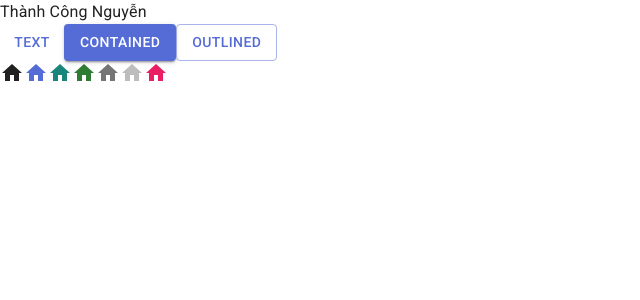
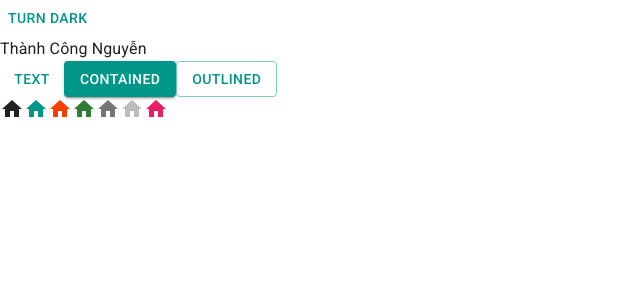
Before and after one commit to Thanh-Cong0602/trello-web-base, a React (Vite) app: page / in a window 1280 px wide. Shown: the top 300 px of the page, without its empty margins (0-640 px from the left). Built offline with nearby package versions, Linux system fonts and the light colour scheme.

Commit message:
[Lecture 12] Understand how to implement Dark Mode & Light Mode in MUI

```diff
--- a/index.html
+++ b/index.html
@@ -4,7 +4,7 @@
     <meta charset="UTF-8" />
     <link rel="icon" type="image/svg+xml" href="/vite.svg" />
     <meta name="viewport" content="width=device-width, initial-scale=1.0" />
-    <title>Vite + React</title>
+    <title>Trello Web</title>
     <link rel="stylesheet" href="https://fonts.googleapis.com/css2?family=Roboto:wght@300;400;500;700&display=swap" />
   </head>
   <body>
--- a/package.json
+++ b/package.json
@@ -13,7 +13,7 @@
     "@emotion/react": "^11.13.3",
     "@emotion/styled": "^11.13.0",
     "@mui/icons-material": "^6.1.6",
-    "@mui/material": "^6.1.6",
+    "@mui/material": "^5.13.1",
     "react": "^18.3.1",
     "react-dom": "^18.3.1"
   },
--- a/src/App.jsx
+++ b/src/App.jsx
@@ -1,10 +1,25 @@
 import HomeIcon from '@mui/icons-material/Home'
+import { useColorScheme } from '@mui/material'
 import Button from '@mui/material/Button'
 import { pink } from '@mui/material/colors'
+
+function ModeToggle() {
+  const { mode, setMode } = useColorScheme()
+  return (
+    <Button
+      onClick={() => {
+        setMode(mode === 'light' ? 'dark' : 'light')
+      }}
+    >
+      {mode === 'light' ? 'Turn dark' : 'Turn light'}
+    </Button>
+  )
+}
 
 function App() {
   return (
     <>
+      <ModeToggle />
       <div>Thành Công Nguyễn</div>
       <Button variant='text'>Text</Button>
       <Button variant='contained'>Contained</Button>
--- a/src/main.jsx
+++ b/src/main.jsx
@@ -1,5 +1,5 @@
 import CssBaseline from '@mui/material/CssBaseline'
-import { ThemeProvider } from '@mui/material/styles'
+import { Experimental_CssVarsProvider as CssVarsProvider } from '@mui/material/styles'
 import { StrictMode } from 'react'
 import { createRoot } from 'react-dom/client'
 import App from './App.jsx'
@@ -7,9 +7,9 @@
 
 createRoot(document.getElementById('root')).render(
   <StrictMode>
-    <ThemeProvider theme={theme}>
+    <CssVarsProvider theme={theme}>
       <CssBaseline />
       <App />
-    </ThemeProvider>
+    </CssVarsProvider>
   </StrictMode>
 )
--- a/src/theme.js
+++ b/src/theme.js
@@ -1,17 +1,19 @@
-import { red } from '@mui/material/colors'
-import { createTheme } from '@mui/material/styles'
+import { cyan, deepOrange, orange, teal } from '@mui/material/colors'
+import { experimental_extendTheme as extendTheme } from '@mui/material/styles'
 
-const theme = createTheme({
-  cssVariables: true,
-  palette: {
-    primary: {
-      main: '#556cd6'
+const theme = extendTheme({
+  colorSchemes: {
+    light: {
+      palette: {
+        primary: teal,
+        secondary: deepOrange
+      }
     },
-    secondary: {
-      main: '#19857b'
-    },
-    error: {
-      main: red.A400
+    dark: {
+      palette: {
+        primary: cyan,
+        secondary: orange
+      }
     }
   }
 })
```
Also changed, not shown: 1 other file (tests, documents, lock files or other folders).
